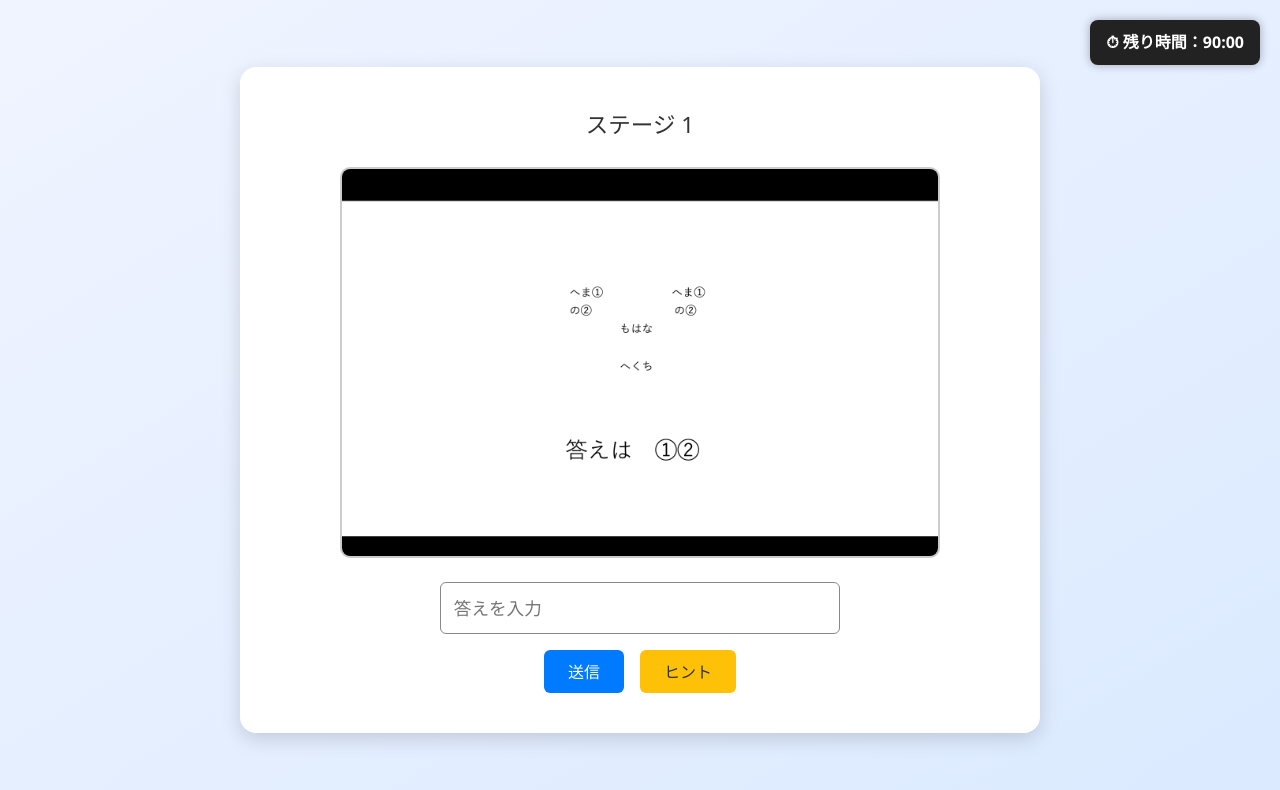
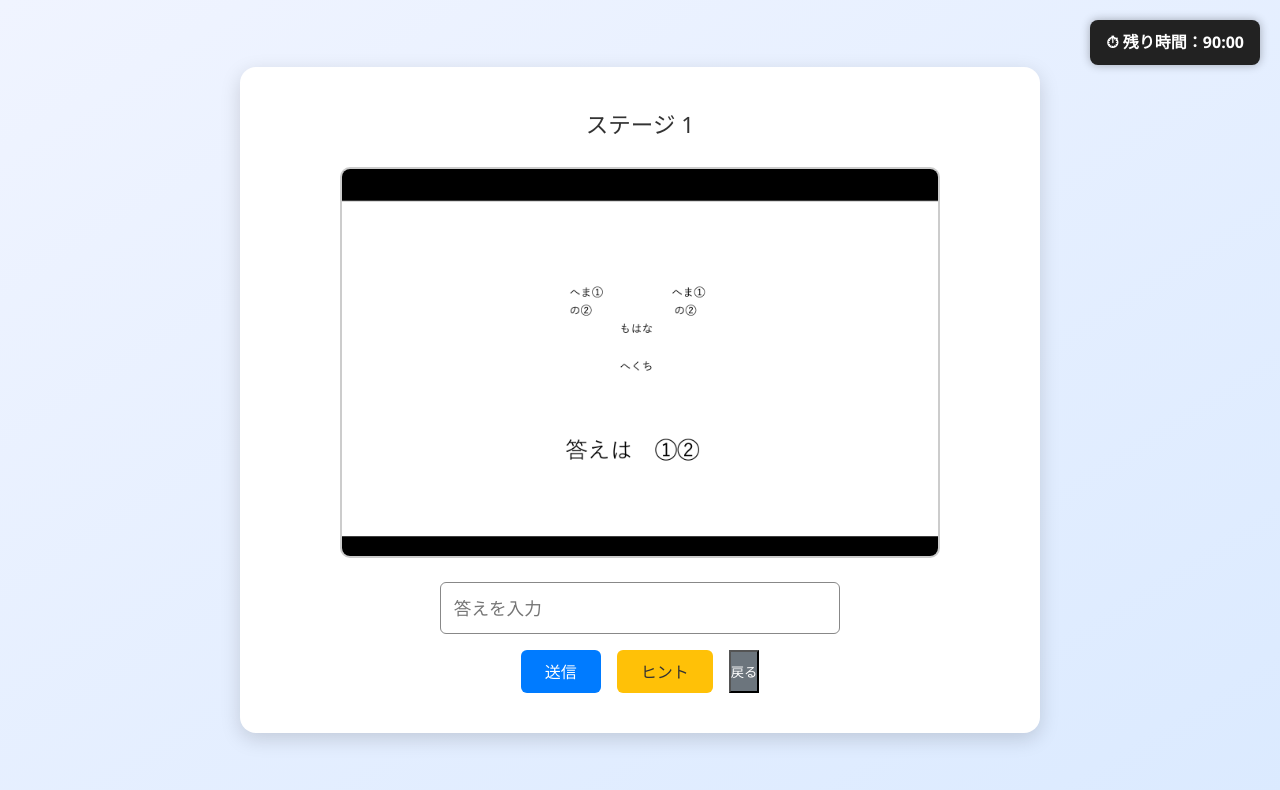
Before and after one commit to tyuya1173/nazotoki-app, a Vue app: page /stage/1 in a window 1280 px wide. Shown: the top 790 px of the page. Built offline with nearby package versions, Linux system fonts and the light colour scheme; the HTML template or start-up script is replaced by a standard one.

Commit message:
完成版v2

```diff
--- a/src/pages/GameStage.vue
+++ b/src/pages/GameStage.vue
@@ -13,6 +13,7 @@
       <div class="buttons">
         <button @click="checkAnswer" class="submit-button">送信</button>
         <button @click="goToHint" class="hint-button">ヒント</button>
+        <button @click="goBack" class="back-button">戻る</button>
       </div>
 
       <p v-if="showError" class="error-message">
@@ -58,6 +59,11 @@ const goToHint = () => {
   router.push(`/hint/${stageId}`)
 }
 
+const goBack = () => {
+  if(stageId > 1) {
+    router.push(`/stage/${stageId - 1}`)
+  }
+}
 
 </script>
 
@@ -145,4 +151,13 @@ const goToHint = () => {
   margin-top: 1rem;
   font-weight: bold;
 }
+
+.back-button {
+  background-color: #6c757d;
+  color: white;
+}
+
+.back-button:hover {
+  background-color: #5a6268;
+}
 </style>
```
